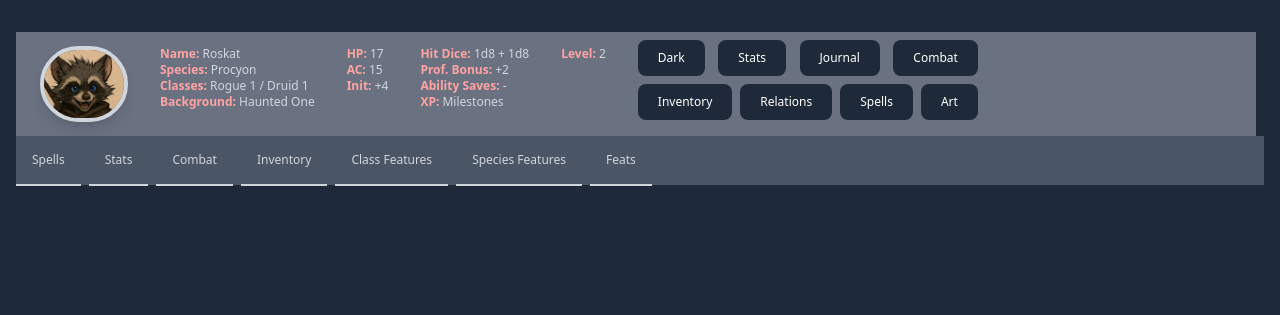
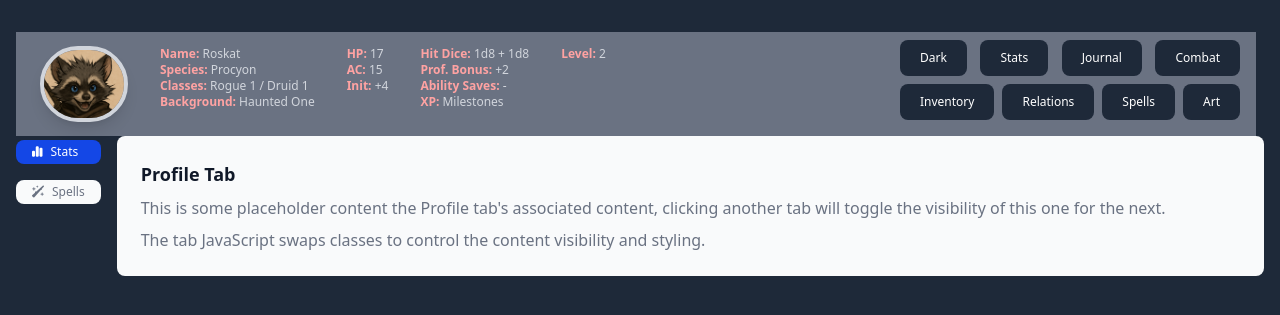
Before and after one commit to WebDevJasonCameron/CharacterArchive, a Laravel app: page / in a window 1280 px wide. Shown: the part 72-387 px from the top of the page. Run offline with Laravel 12, Linux system fonts and the light colour scheme; style sheets or scripts are compiled from the project's sources; some libraries are stand-ins or nearby versions.

Commit message:
still blocking everthing together

```diff
--- a/resources/views/index.blade.php
+++ b/resources/views/index.blade.php
@@ -40,12 +40,11 @@
         {{--Main--}}
         <main class="container flex flex-col mx-auto p-4 mt-4 space-x-2">
 
-            <div id="character-attributes" class="flex flex-row bg-gray-500 y-400 basic-1/3 p-2">
             {{--Top Banner--}}
-                <div id="top-banner" class="flex flex-row justify-between items-center">
+            <div id="top-banner" class="flex flex-row justify-between items-center bg-gray-500 p-2">
 
                 {{--Character Profile--}}
-                    <div id="character-profile" class="flex flex-row text-sm mr-4">
+                <div id="character-profile" class="flex text-sm mr-4">
                     <div class="mx-4">
                         <img class="w-22 rounded-full overflow-hidden border-4 border-gray-300 shadow-lg"
                              src="{{ asset('images/roskat_head_image.png') }}"
@@ -123,102 +122,42 @@
                 </div>
 
             </div>
+
+            {{--Views--}}
+            <div id="views">
+
+                {{--View Mode Filter Tabs--}}
+                <div class="md:flex">
+                    <div class="flex-column space-y space-y-4 text-xs font-medium text-gray-500 dark:text-gray-400 md:me-4 mb-4 md:mb-0">
+                        <div>
+                            <a href="#" class="inline-flex items-center px-4 py-1 mt-1 text-white bg-blue-700 rounded-lg active w-full dark:bg-blue-600" aria-current="page">
+                                <i class="fa-solid fa-chart-simple me-2"></i>
+                                Stats
+                            </a>
+
+                        </div>
+                        <div>
+                            <a href="#" class="inline-flex items-center px-4 py-1 rounded-lg hover:text-gray-900 bg-gray-50 hover:bg-gray-100 w-full dark:bg-gray-800 dark:hover:bg-gray-700 dark:hover:text-white">
+                                <i class="fa-solid fa-wand-sparkles me-2"></i>
+                                Spells
+                            </a>
                         </div>
 
-            <div id="character-details"  class="bg-gray-600 basic-2/3">
-                {{--CS Filter Tabs--}}
-                <div
-                    id="cs-filter-tabs"
-                    class="flex flex-wrap -mb-px text-sm font-medium text-center"
-                    data-tabs-toggle="#cs-tab-content"
-                    role="tablist">
-                    <ul class="flex space-x-6 mr-6 text-xs">
-                        <li class="me-2" role="presentation">
-                            <button
-                                class="inline-block p-4 border-b-2 rounded-t-lg"
-                                id="spell-tab"
-                                data-tabs-target="#spells"
-                                type="button"
-                                role="tab"
-                                aria-controls="spells"
-                                aria-selected="true">
-                                    Spells
-                            </button>
-                        </li>
-                        <li class="me-2" role="presentation">
-                            <button
-                                class="inline-block p-4 border-b-2 rounded-t-lg"
-                                id="stats-tab"
-                                data-tabs-target="#stats"
-                                type="button"
-                                role="tab"
-                                aria-controls="stats"
-                                aria-selected="false">
-                                    Stats
-                            </button>
-                        </li>
-                        <li class="me-2" role="presentation">
-                            <button
-                                class="inline-block p-4 border-b-2 rounded-t-lg"
-                                id="combat-tab"
-                                data-tabs-target="#combat"
-                                type="button"
-                                role="tab"
-                                aria-controls="combat"
-                                aria-selected="false">
-                                    Combat
-                            </button>
-                        </li>
-                        <li class="me-2" role="presentation">
-                            <button
-                                class="inline-block p-4 border-b-2 rounded-t-lg"
-                                id="inventory-tab"
-                                data-tabs-target="#inventory"
-                                type="button"
-                                role="tab"
-                                aria-controls="inventory"
-                                aria-selected="false">
-                                    Inventory
-                            </button>
-                        </li>
-                        <li class="me-2" role="presentation">
-                            <button
-                                class="inline-block p-4 border-b-2 rounded-t-lg"
-                                id="class-features-tab"
-                                data-tabs-target="#class-features"
-                                type="button"
-                                role="tab"
-                                aria-controls="class-features"
-                                aria-selected="false">
-                                    Class Features
-                            </button>
-                        </li>
-                        <li class="me-2" role="presentation">
-                            <button
-                                class="inline-block p-4 border-b-2 rounded-t-lg"
-                                id="species-features-tab"
-                                data-tabs-target="#species-features"
-                                type="button"
-                                role="tab"
-                                aria-controls="species-features"
-                                aria-selected="false">
-                                    Species Features
-                            </button>
-                        </li>
-                        <li class="me-2" role="presentation">
-                            <button
-                                class="inline-block p-4 border-b-2 rounded-t-lg"
-                                id="feats-tab"
-                                data-tabs-target="#feats"
-                                type="button"
-                                role="tab"
-                                aria-controls="feats"
-                                aria-selected="false">
-                                    Feats
-                            </button>
-                        </li>
-                    </ul>
                     </div>
+                    <div class="p-6 bg-gray-50 text-medium text-gray-500 dark:text-gray-400 dark:bg-gray-800 rounded-lg w-full">
+                        <h3 class="text-lg font-bold text-gray-900 dark:text-white mb-2">Profile Tab</h3>
+                        <p class="mb-2">This is some placeholder content the Profile tab's associated content, clicking another tab will toggle the visibility of this one for the next.</p>
+                        <p>The tab JavaScript swaps classes to control the content visibility and styling.</p>
+                    </div>
+                </div>
+
+
+
+
+
+
+
+
 
                 {{--CS Tab Content--}}
                 <tab id="cs-tab-content">
```
Lines whose indentation alone changed are shown as unchanged.
